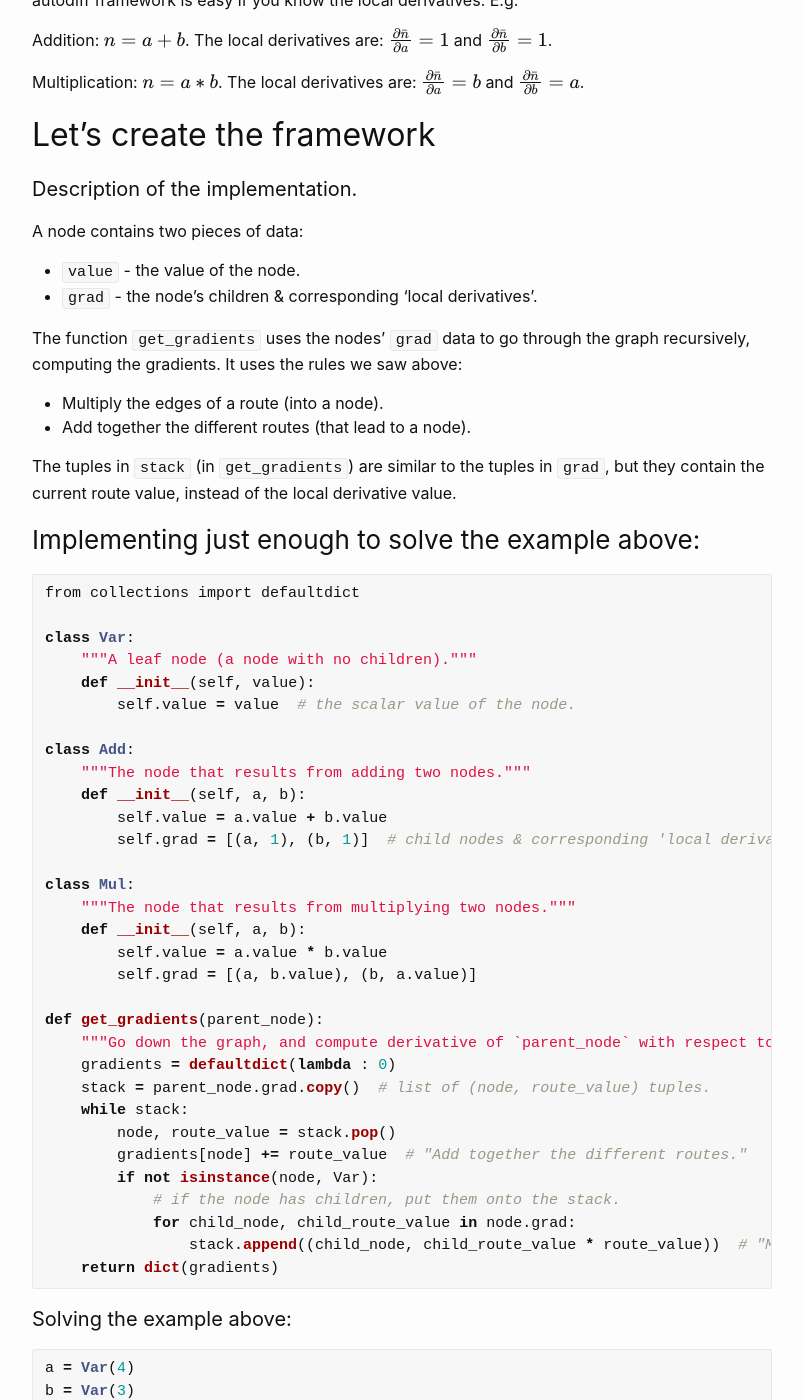
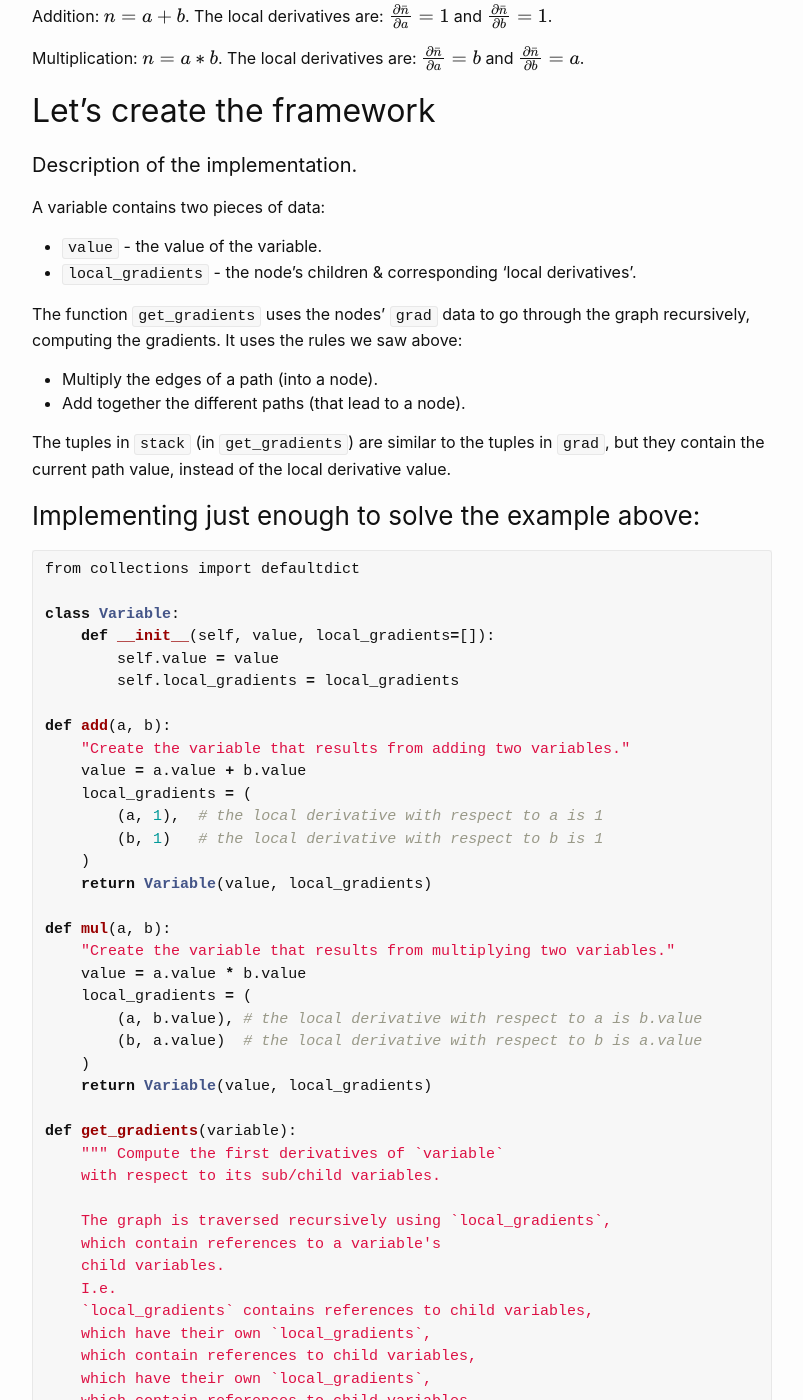
Before and after one commit to sradc/sradc.github.io, a Jekyll site: the page built from _posts/2020-06-11-autodiff.md, in a window 1280 px wide and 1400 px high, scrolled down 3329 px. Shown: the whole window, without its empty margins (238-1041 px from the left). Built offline with Jekyll 4.4.1, drawn with Linux system fonts in a browser that asks for light colours; formulas are drawn with MathJax 3; comment, search, counter and statistics services are not loaded; some of the changed text lies outside the part shown.

Commit message:
Improved code style, + article edits.
Changed 'route' to 'path'.

Use functions instead of classes for everything.

````diff
--- a/_posts/2020-06-11-autodiff.md
+++ b/_posts/2020-06-11-autodiff.md
@@ -16,7 +16,7 @@ Let's:
 - Look at how reverse-mode autodiff works.
 - Create a minimal autodiff framework in Python.
 
-The small autodiff framework will deal with scalars. We can (and will later) use NumPy to vectorise it.
+The small autodiff framework will deal with scalars. We will later use NumPy to vectorise it.
 
 Note on terminology: from now on 'autodiff' will refer to 'reverse-mode autodiff'. 'Gradient' is used loosely, but in this context generally means 'first order partial derivative'.
 
@@ -86,12 +86,12 @@ $$ \frac{\partial{d}}{\partial{a}} = 2a + b $$
 
 $$ \frac{\partial{d}}{\partial{a}} = 11 $$
 
-We get this answer from the graph by finding the routes from $d$ to $a$ (not going against the dotted arrows), and then applying the following rules:
+We get this answer from the graph by finding the path from $d$ to $a$ (not going against the dotted arrows), and then applying the following rules:
 
-- Multiply the edges of a route.
-- Add together the different routes.
+- Multiply the edges of a path.
+- Add together the different path.
 
-The first route is straight from $d$ to $a$, which gives us the $\frac{\partial{\bar{d}}}{\partial{a}}$ term. The second route is from $d$ to $c$ to $a$, which gives us the term $\frac{\partial{\bar{d}}}{\partial{c}} * \frac{\partial{\bar{c}}}{\partial{a}}$.
+The first path is straight from $d$ to $a$, which gives us the $\frac{\partial{\bar{d}}}{\partial{a}}$ term. The second path is from $d$ to $c$ to $a$, which gives us the term $\frac{\partial{\bar{d}}}{\partial{c}} * \frac{\partial{\bar{c}}}{\partial{a}}$.
 
 Our autodiff implementation will go down the graph and compute the derivative of $d$ with respect to every sub-node, rather than just computing it for a particular node, as we have just done with $d$. Notice that we could compute the gradient of $d$ with respect to $c$, and $b$, without much more work.
 
@@ -100,7 +100,7 @@ Our autodiff implementation will go down the graph and compute the derivative of
 
 We saw 'local derivatives' on the graph edges above, written in the form: $ \frac{\partial \bar{y} }{\partial x}$.
 
-The bar is to convey that we are doing a simpler kind of differentiation.
+The bar is to convey a simpler kind of differentiation.
 
 In general: to get a local derivative, treat the variables going into a node as not being functions of other variables.
 
@@ -122,21 +122,21 @@ The local derivatives are: $\frac{\partial \bar{n} }{\partial a}  = b$ and $\fra
 
 #### Description of the implementation.
 
-A node contains two pieces of data:
+A variable contains two pieces of data:
 
-- `value` - the value of the node.
-- `grad` - the node's children & corresponding 'local derivatives'.
+- `value` - the value of the variable.
+- `local_gradients` - the node's children & corresponding 'local derivatives'.
 
 The function `get_gradients` uses the nodes' `grad` data to go through the
 graph recursively, computing the gradients.
 It uses the rules we saw above:
 
-- Multiply the edges of a route (into a node).
-- Add together the different routes (that lead to a node).
+- Multiply the edges of a path (into a node).
+- Add together the different paths (that lead to a node).
 
 The tuples in `stack` (in `get_gradients`) are similar
 to the tuples in `grad`, but they contain the
-current route value, instead of the local derivative value.
+current path value, instead of the local derivative value.
 
 
 ### Implementing just enough to solve the example above:
@@ -146,34 +146,65 @@ current route value, instead of the local derivative value.
 ```python
 from collections import defaultdict
 
-class Var:
-    """A leaf node (a node with no children)."""
-    def __init__(self, value):
-        self.value = value  # the scalar value of the node.
+class Variable:
+    def __init__(self, value, local_gradients=[]):
+        self.value = value
+        self.local_gradients = local_gradients
 
-class Add:
-    """The node that results from adding two nodes."""
-    def __init__(self, a, b):
-        self.value = a.value + b.value
-        self.grad = [(a, 1), (b, 1)]  # child nodes & corresponding 'local derivatives'
+def add(a, b):
+    "Create the variable that results from adding two variables."
+    value = a.value + b.value
+    local_gradients = (
+        (a, 1),  # the local derivative with respect to a is 1
+        (b, 1)   # the local derivative with respect to b is 1
+    )
+    return Variable(value, local_gradients)
 
-class Mul:
-    """The node that results from multiplying two nodes."""
-    def __init__(self, a, b):
-        self.value = a.value * b.value
-        self.grad = [(a, b.value), (b, a.value)]
+def mul(a, b):
+    "Create the variable that results from multiplying two variables."
+    value = a.value * b.value
+    local_gradients = (
+        (a, b.value), # the local derivative with respect to a is b.value
+        (b, a.value)  # the local derivative with respect to b is a.value
+    )
+    return Variable(value, local_gradients)
 
-def get_gradients(parent_node):
-    """Go down the graph, and compute derivative of `parent_node` with respect to each node."""
-    gradients = defaultdict(lambda : 0)
-    stack = parent_node.grad.copy()  # list of (node, route_value) tuples.
-    while stack:
-        node, route_value = stack.pop()
-        gradients[node] += route_value  # "Add together the different routes."
-        if not isinstance(node, Var):
-            # if the node has children, put them onto the stack.
-            for child_node, child_route_value in node.grad:
-                stack.append((child_node, child_route_value * route_value))  # "Multiply the edges of a route."
+def get_gradients(variable):
+    """ Compute the first derivatives of `variable`
+    with respect to its sub/child variables.
+
+    The graph is traversed recursively using `local_gradients`,
+    which contain references to a variable's
+    child variables.
+    I.e.
+    `local_gradients` contains references to child variables,
+    which have their own `local_gradients`,
+    which contain references to child variables,
+    which have their own `local_gradients`,
+    which contain references to child variables,
+    etc.
+
+    The gradient of a child variable is computed by:
+    - For each path from `variable` to the child variable,
+    multiply the edges of the path (this is `path_value`).
+    - Sum the path values.
+    This gives the first derivative of `variable`,
+    with respect to the child variable.
+
+    """
+    gradients = defaultdict(lambda: 0)
+
+    def compute_gradients(variable, path_value):
+        for child_variable, local_gradient in variable.local_gradients:
+            # multiply path edges:
+            child_path_value = path_value * local_gradient
+            # add the paths:
+            gradients[child_variable] += child_path_value
+            # recurse through graph:
+            compute_gradients(child_variable, child_path_value)
+
+    compute_gradients(variable, path_value=1)
+    # (path_value=1 is from `variable` differentiated by itself.)
     return dict(gradients)
 ```
 
@@ -181,10 +212,10 @@ def get_gradients(parent_node):
 
 
 ```python
-a = Var(4)
-b = Var(3)
-c = Add(a, b) # = 4 + 3 = 7
-d = Mul(a, c) # = 4 * 7 = 28
+a = Variable(4)
+b = Variable(3)
+c = add(a, b) # = 4 + 3 = 7
+d = mul(a, c) # = 4 * 7 = 28
 
 gradients = get_gradients(d)
 
@@ -192,13 +223,14 @@ print('d.value =', d.value)
 print("The partial derivative of d with respect to a =", gradients[a])
 ```
 
-    d.value = 28
-    The partial derivative of d with respect to a = 11
-
+```
+d.value = 28
+The partial derivative of d with respect to a = 11
+```
 
 **Success!**
 
-We also got gradients for the other nodes:
+Note we also get gradients for the other nodes:
 
 
 ```python
@@ -206,24 +238,27 @@ print('gradients[b] =', gradients[b])
 print('gradients[c] =', gradients[c])
 ```
 
-    gradients[b] = 4
-    gradients[c] = 4
-
+```
+gradients[b] = 4
+gradients[c] = 4
+```
 
 Let's take a look at the `grad` values (the local derivatives):
 
 
 ```python
-print('dict(d.grad)[a] =', dict(d.grad)[a])
-print('dict(d.grad)[c] =', dict(d.grad)[c])
-print('dict(c.grad)[a] =', dict(c.grad)[a])
-print('dict(c.grad)[b] =', dict(c.grad)[b])
+print('dict(d.local_gradients)[a] =', dict(d.local_gradients)[a])
+print('dict(d.local_gradients)[c] =', dict(d.local_gradients)[c])
+print('dict(c.local_gradients)[a] =', dict(c.local_gradients)[a])
+print('dict(c.local_gradients)[b] =', dict(c.local_gradients)[b])
 ```
 
-    dict(d.grad)[a] = 7
-    dict(d.grad)[c] = 4
-    dict(c.grad)[a] = 1
-    dict(c.grad)[b] = 1
+```
+dict(d.local_gradients)[a] = 7
+dict(d.local_gradients)[c] = 4
+dict(c.local_gradients)[a] = 1
+dict(c.local_gradients)[b] = 1
+```
 
 
 We saw these in our example above as:
@@ -239,51 +274,60 @@ $ \frac{\partial \bar{c} }{\partial b}   = 1$
 
 ---
 
-### A few small improvements
+### A few improvements
 
 Let's:
-- Enable the use of operators, such as +, *, - ...
-- Add a few more functions
+- Add a couple more functions.
+- Enable the use of operators, such as +, *, - ... using Python's dunder (double underscore) methods.
 
 
 ```python
-class Ops:
-    """Enables use of +, *, -, etc."""
+class Variable:
+    def __init__(self, value, local_gradients=[]):
+        self.value = value
+        self.local_gradients = local_gradients
+
     def __add__(self, other):
-        return Add(self, other)
+        return add(self, other)
 
     def __mul__(self, other):
-        return Mul(self, other)
+        return mul(self, other)
 
     def __sub__(self, other):
-        return Add(self, Neg(other))
+        return add(self, neg(other))
 
     def __truediv__(self, other):
-        return Mul(self, Inv(other))
+        return mul(self, inv(other))
 
-class Var(Ops):
-    def __init__(self, value):
-        self.value = value
+def add(a, b):
+    value = a.value + b.value
+    local_gradients = (
+        (a, 1),
+        (b, 1)
+    )
+    return Variable(value, local_gradients)
 
-class Add(Ops):
-    def __init__(self, a, b):
-        self.value = a.value + b.value
-        self.grad = [(a, 1), (b, 1)]
+def mul(a, b):
+    value = a.value * b.value
+    local_gradients = (
+        (a, b.value),
+        (b, a.value)
+    )
+    return Variable(value, local_gradients)
 
-class Mul(Ops):
-    def __init__(self, a, b):
-        self.value = a.value * b.value
-        self.grad = [(a, b.value), (b, a.value)]
+def neg(a):
+    value = -1 * a.value
+    local_gradients = (
+        (a, -1),
+    )
+    return Variable(value, local_gradients)
 
-class Neg(Ops):
-    def __init__(self, var):
-        self.value = -1 * var.value
-        self.grad = [(var, -1)]
-
-class Inv(Ops):
-    def __init__(self, var):
-        self.value = 1 / var.value
-        self.grad = [(var, -var.value ** -2 )]
+def inv(a):
+    value = 1. / a.value
+    local_gradients = (
+        (a, -1 / a.value**2),
+    )
+    return Variable(value, local_gradients)
 ```
 
 ### Some more examples
@@ -292,8 +336,8 @@ We can get the gradients of arbitrary functions made from the functions we've ad
 
 
 ```python
-a = Var(230.3)
-b = Var(33.2)
+a = Variable(230.3)
+b = Variable(33.2)
 
 def f(a, b):
     return (a / b - a) * (b / a + a + b) * (a - b)
@@ -306,61 +350,67 @@ print("The partial derivative of y with respect to a =", gradients[a])
 print("The partial derivative of y with respect to b =", gradients[b])
 ```
 
-    The partial derivative of y with respect to a = -153284.83150602411
-    The partial derivative of y with respect to b = 3815.0389441500993
-
+```
+The partial derivative of y with respect to a = -153284.83150602411
+The partial derivative of y with respect to b = 3815.0389441500993
+```
 
 We can use numerical estimates to check that we're getting correct results:
 
-
 ```python
-delta = Var(1e-8)
+delta = Variable(1e-8)
 numerical_grad_a = (f(a + delta, b) - f(a, b)) / delta
 numerical_grad_b = (f(a, b + delta) - f(a, b)) / delta
 print("The numerical estimate for a =", numerical_grad_a.value)
 print("The numerical estimate for b =", numerical_grad_b.value)
 ```
 
-    The numerical estimate for a = -153284.89243984222
-    The numerical estimate for b = 3815.069794654846
-
+```
+The numerical estimate for a = -153284.89243984222
+The numerical estimate for b = 3815.069794654846
+```
 
 ### It's easy to add more functions
 
 You just need to be able to define the local derivatives.
 
 
-
 ```python
 import numpy as np
 
-class Sin(Ops):
-    def __init__(self, var):
-        self.value = np.sin(var.value)
-        self.grad = [(var, np.cos(var.value))]
+def sin(a):
+    value = np.sin(a.value)
+    local_gradients = (
+        (a, np.cos(a.value)),
+    )
+    return Variable(value, local_gradients)
 
-class Exp(Ops):
-    def __init__(self, var):
-        self.value = np.exp(var.value)
-        self.grad = [(var, self.value)]
+def exp(a):
+    value = np.exp(a.value)
+    local_gradients = (
+        (a, value),
+    )
+    return Variable(value, local_gradients)
 
-class Log(Ops):
-    def __init__(self, var):
-        self.value = np.log(var.value)
-        self.grad = [(var, 1. / var.value)]
+def log(a):
+    value = np.log(a.value)
+    local_gradients = (
+        (a, 1. / a.value),
+    )
+    return Variable(value, local_gradients)
 ```
 
 Let's check that these work:
 
 
 ```python
-a = Var(43.)
-b = Var(3.)
-c = Var(2.)
+a = Variable(43)
+b = Variable(3)
+c = Variable(2)
 
 def f(a, b, c):
-    f = Sin(a * b) + Exp(c - (a / b))
-    return Log(f * f) * c
+    f = sin(a * b) + exp(c - (a / b))
+    return log(f * f) * c
 
 y = f(a, b, c)
 
@@ -371,14 +421,15 @@ print("The partial derivative of y with respect to b =", gradients[b])
 print("The partial derivative of y with respect to c =", gradients[c])
 ```
 
-    The partial derivative of y with respect to a = 60.85353612046653
-    The partial derivative of y with respect to b = 872.2331479536114
-    The partial derivative of y with respect to c = -3.2853671032530305
-
+```
+The partial derivative of y with respect to a = 60.85353612046653
+The partial derivative of y with respect to b = 872.2331479536114
+The partial derivative of y with respect to c = -3.2853671032530305
+```
 
 
 ```python
-delta = Var(1e-8)
+delta = Variable(1e-8)
 numerical_grad_a = (f(a + delta, b, c) - f(a, b, c)) / delta
 numerical_grad_b = (f(a, b + delta, c) - f(a, b, c)) / delta
 numerical_grad_c = (f(a, b, c + delta) - f(a, b, c)) / delta
@@ -402,41 +453,42 @@ Of course there's various features missing, such as:
 - Optimisations.
 - All the other amazing stuff deep learning / autodiff frameworks can do.
 
-The most fruitful addition to our minimal framework would be vectorisation (but *not* carried out in the manner that follows).
+The most fruitful addition to our minimal framework would be vectorisation.
 
 ---
 
 ## A naive vectorisation
 
-We will look at an incredibly computationally inefficient way to vectorise our autodiff framework.
-(It is not recommended to use this for anything, because of how slow it is.)
+Let's look at a computationally inefficient, but easy to implement, method of vectorising our autodiff framework.
 
 The approach is:
 
-- Put our `Var` objects from above into NumPy arrays
+- Put our `Variable` objects from above into NumPy arrays
 - We can then use NumPy operations
+- That's it..
 
 
 
 ```python
 import numpy as np
 
-to_var = np.vectorize(lambda x : Var(x))  # convert NumPy array into array of Var objects
-to_vals = np.vectorize(lambda var : var.value)  # get values from array of Var objects
+# convert NumPy array into array of Variable objects:
+to_var = np.vectorize(lambda x : Variable(x))
+
+# get values from array of Variable objects:
+to_vals = np.vectorize(lambda variable : variable.value)
 ```
 
-A single linear layer artificial neural network (fitting noise to noise):
+### A single linear layer neural network (fitting noise to noise):
 
 
 ```python
 import matplotlib.pyplot as plt
+np.random.seed(0)
 
 def update_weights(weights, gradients, lrate):
-    for i in range(weights.shape[0]):
-        for j in range(weights.shape[1]):
-            weights[i, j].value -= lrate * gradients[weights[i, j]]
-
-np.random.seed(0)
+    for index, weight in np.ndenumerate(weights):
+        weights[index].value -= lrate * gradients[weight]
 
 input_size = 50
 output_size = 10
@@ -448,19 +500,16 @@ weights = to_var(np.random.random((input_size, output_size)))
 
 loss_vals = []
 for i in range(100):
-
     y_pred = np.dot(x, weights)
-
     loss = np.sum((y_true - y_pred) * (y_true - y_pred))
     loss_vals.append(loss.value)
-
     gradients = get_gradients(loss)
-
     update_weights(weights, gradients, lrate)
 
-
 plt.plot(loss_vals)
-plt.xlabel("Time step"); plt.ylabel("Loss"); plt.title("Single linear layer learning")
+plt.xlabel("Time step")
+plt.ylabel("Loss")
+plt.title("Single linear layer learning")
 plt.show()
 ```
 
@@ -471,12 +520,8 @@ plt.show()
 />
 </p>
 
-
-Coming soon: a part two, where we look at how to vectorize our minimal framework more efficiency.
-
+Coming soon: part two, where we look at how to vectorize our minimal framework more efficiency.
 
 References:
-
 - Hands-On Machine Learning with Scikit-Learn and TensorFlow. A Géron, A. 2017
 - [https://en.wikipedia.org/wiki/Automatic_differentiation](https://en.wikipedia.org/wiki/Automatic_differentiation)
-- [https://stackoverflow.com/a/43184871/4572034](https://stackoverflow.com/a/43184871/4572034) (using a stack instead of recursive function)
````
Also changed, not shown: other parts of _posts/2020-06-11-autodiff.md (+1 -1 lines).
